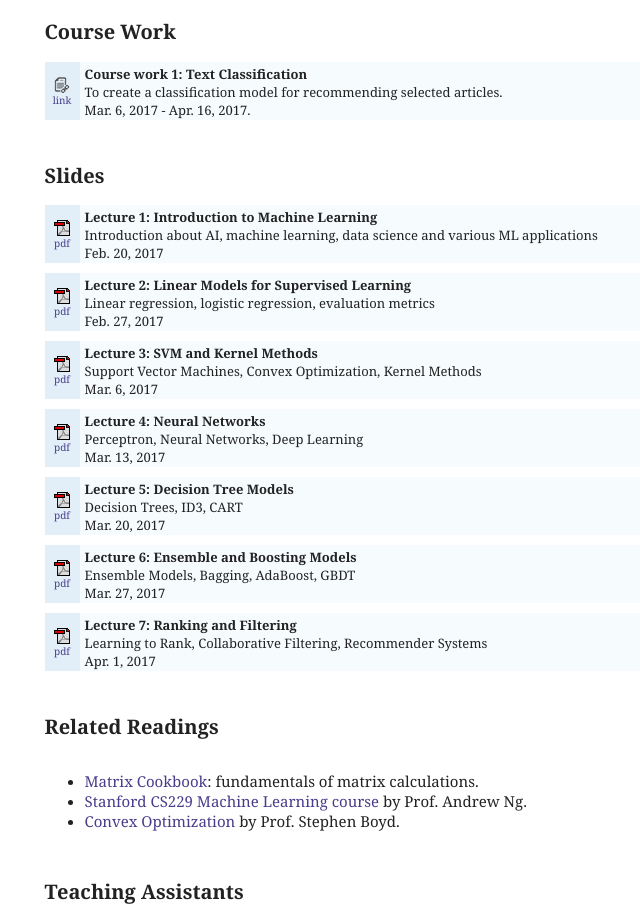
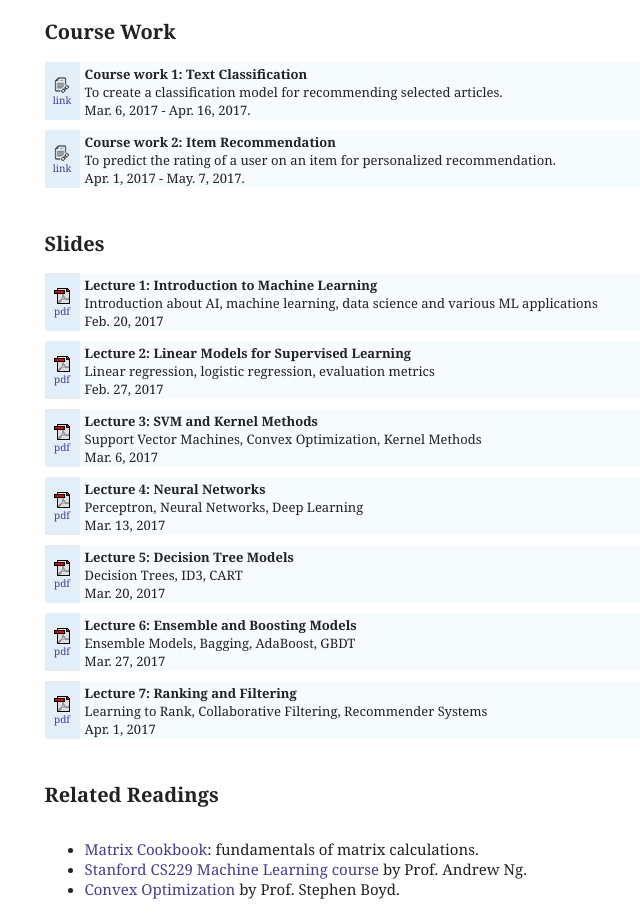
Before and after one commit to linglingfan7/wnzhang.github.io, a plain HTML site: page teaching/cs420/index.html in a window 1280 px wide. Shown: the part 813-1732 px from the top of the page, without its empty margins (132-772 px from the left). Drawn offline with Linux system fonts and the light colour scheme.

Commit message:
add coursework 2

```diff
--- a/teaching/cs420/index.html
+++ b/teaching/cs420/index.html
@@ -66,7 +66,18 @@ For students formally taking this course, please send your [name, student ID, em
   </TR>
  </TBODY>
 </TABLE>
-
+<TABLE>
+  <TBODY>
+  <TR>
+    <TD class=left><A
+      href="https://inclass.kaggle.com/c/cs420-2017-item-recommendation"><IMG
+      src="./pics/link.png"><BR>link</A></TD>
+    <TD><SPAN class=title>Course work 2: Item Recommendation</SPAN>
+      <BR>To predict the rating of a user on an item for personalized recommendation.
+	  <BR>Apr. 1, 2017 - May. 7, 2017.</TD>
+  </TR>
+ </TBODY>
+</TABLE>
 
 <H2>Slides</H2>
 <TABLE>
```
